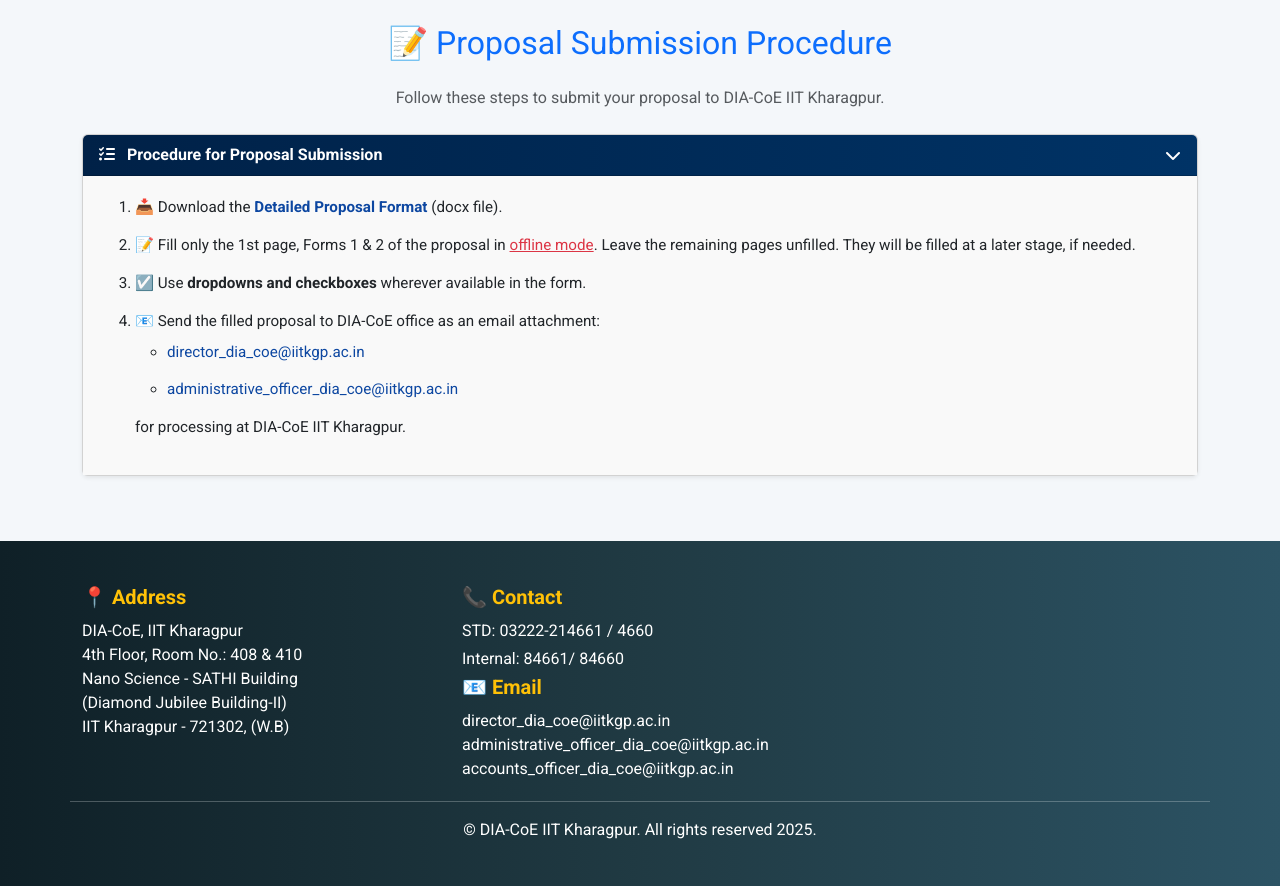
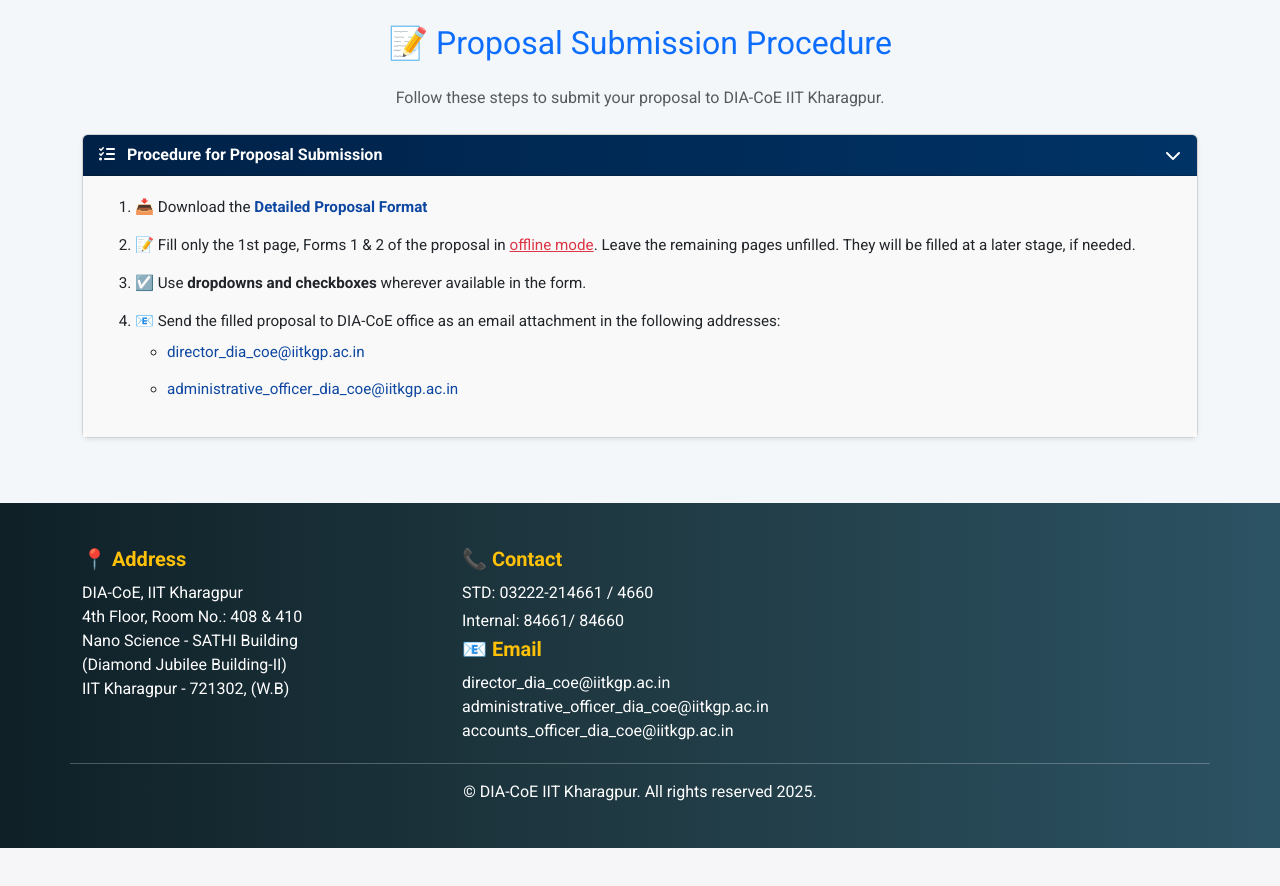
Before and after one commit to sayantan11995/drdo_website, a Flask app: page /proposal_submission_procedure in a window 1280 px wide. Shown: the part 227-1113 px from the top of the page. After the commit the page ends 1075 px from the top, so only its background shows below. Run offline with Flask 3, Linux system fonts and the light colour scheme; some libraries are stand-ins or nearby versions.

Commit message:
Changes before pushing

```diff
--- a/app/templates/contact.html
+++ b/app/templates/contact.html
@@ -27,7 +27,7 @@
         <p>Internal: 84661/ 84660</p>
 
         <h5 class="text-primary mt-4"><i class="fas fa-globe me-2"></i>Website</h5>
-        <p>xyz.com</p>
+        <a href="https://diacoekgp.iitkgp.ac.in/" target="_blank">diacoekgp.iitkgp.ac.in</a>
       </div>
     </div>
 
--- a/app/templates/directors_profile.html
+++ b/app/templates/directors_profile.html
@@ -35,7 +35,7 @@
           He is involved in research and development activities concerning various surface-related issues of materials such as protection and performance enhancement by application of coatings and tribological behaviour of materials. He has written over 100 technical papers, articles in international journals and was invited as speaker in several national and international seminars. His current research activities include mechanical behaviour of bond coated superalloys and aluminide coated near alpha-Ti alloys along with Silicide coatings on W, Mo and Nb-base alloys used for hypersonic applications. His expertise also includes fabrication of materials via various process technologies like direct solidification, crystal casting, investment casting, etc.
         </p>
         <p>
-         Personal Website: <a href="https://dkdasabcd.wixsite.com/dkdas">https://dkdasabcd.wixsite.com/dkdas</a>
+         Personal Website: <a href="https://dkdasabcd.wixsite.com/dkdas" target="_blank">https://dkdasabcd.wixsite.com/dkdas</a>
         </p>
       </div>
     </div>
--- a/app/templates/home.html
+++ b/app/templates/home.html
@@ -13,7 +13,7 @@
     <strong class="text-danger me-3">📢 Announcements:</strong>
     <div class="overflow-hidden flex-grow-1">
       <div id="announcement-slider" class="text-nowrap" style="animation: scroll-left 25s linear infinite;">
-        🔹 Vertical: Quality, Reliability, and Safety Studies (QRSS) – 2nd Technical Experts Committee (TEC) meeting scheduled on 29th April 2025. &nbsp;&nbsp;
+        🔹 Vertical: Cognitive Technologies and Cyber Physical Defence Systems (CTCPDS) – 5th Technical Experts Committee (TEC) meeting scheduled on 20th May 2025. &nbsp;&nbsp;
       </div>
     </div>
   </div>
--- a/app/templates/important_links.html
+++ b/app/templates/important_links.html
@@ -9,7 +9,7 @@
     <li class="list-group-item"><a href="{{ url_for('app.proposal_submission_procedure') }}">Procedure for Proposal Submission</a></li>
     <li class="list-group-item"><a href="https://www.drdo.gov.in/" target="_blank">DRDO Official Website</a></li>
     <li class="list-group-item"><a href="https://www.drdo.gov.in/drdo/headquarter-directorates/directorate-futuristic-technology-management-dftm" target="_blank">DFTM</a></li>
-    <li class="list-group-item"><a href="https://www.drdo.gov.in/drdo/adv-tech-center" target="_blank">DIA-CoE</a></li>
+    <li class="list-group-item"><a href="https://www.drdo.gov.in/drdo/adv-tech-center" target="_blank">DIA-CoEs</a></li>
     <li class="list-group-item"><a href="https://www.iitkgp.ac.in/" target="_blank">IIT Kharagpur</a></li>
     <!-- Add more links as needed -->
   </ul>
--- a/app/templates/proposal_submission_procedure.html
+++ b/app/templates/proposal_submission_procedure.html
@@ -21,23 +21,21 @@
         <div class="card-body">
           <ol>
             <li>📥 Download the
-              <a href="{{ url_for('static', filename='forms/Detailed_Proposal_Format.docx') }}" download>
+              <a href="https://drive.google.com/drive/folders/1J-oRhh5epk7-VRxefqpKytoWu3cJ26jp?usp=sharing" target="_blank">
                 <strong>Detailed Proposal Format</strong>
               </a>
-              (docx file).
             </li>
             <li>📝 Fill only the 1st page, Forms 1 & 2 of the proposal in <span class="text-danger"
                 style="text-decoration: underline;">offline mode</span>. Leave the remaining pages
                 unfilled. They will be filled at a later stage, if needed.</li>
             <li>☑️ Use <strong>dropdowns and checkboxes</strong> wherever available in the form.</li>
-            <li>📧 Send the filled proposal to DIA-CoE office as an email attachment:
+            <li>📧 Send the filled proposal to DIA-CoE office as an email attachment in the following addresses:
               <ul class="mt-2">
                 <li><a href="mailto:director_dia_coe@iitkgp.ac.in">director_dia_coe@iitkgp.ac.in</a></li>
                 <li><a
                     href="mailto:administrative_officer_dia_coe@iitkgp.ac.in">administrative_officer_dia_coe@iitkgp.ac.in</a>
                 </li>
               </ul>
-              <p class="mb-0">for processing at DIA-CoE IIT Kharagpur.</p>
             </li>
           </ol>
         </div>
--- a/app/templates/verticals.html
+++ b/app/templates/verticals.html
@@ -78,7 +78,7 @@
   </div>
 
   <div class="text-center">
-    <a class="btn btn-primary btn-lg mt-3" href="{{ url_for('app.proposal_submission_procedure') }}">Apply for Research Proposal</a>
+    <a class="btn btn-primary btn-lg mt-3" href="{{ url_for('app.proposal_submission_procedure') }}">Submission of Research Proposal</a>
     </div>
 </div>
 
```
